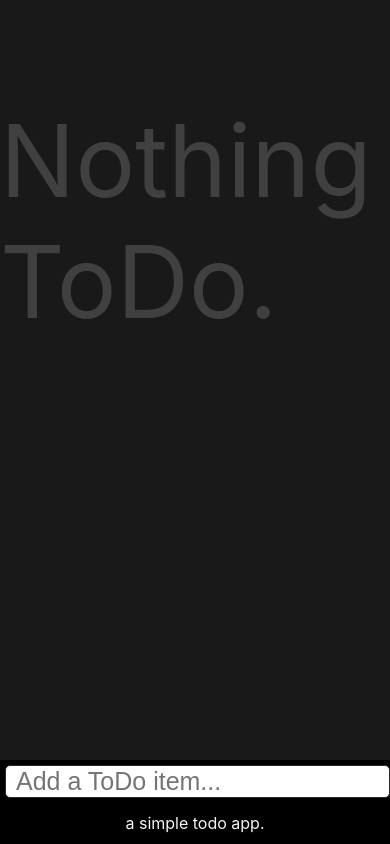
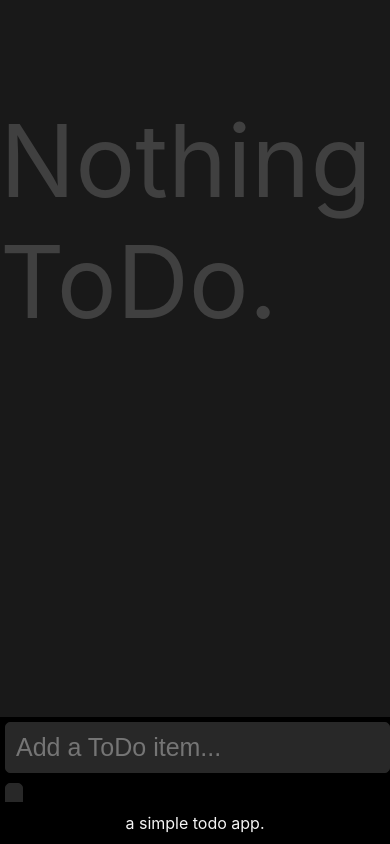
Before and after one commit to adriankristanto/react-to-do-list, a React (Create React App) app in the folder to-do-list/: page / in a window 390 px wide. Built offline with nearby package versions, Linux system fonts and the light colour scheme.

Commit message:
added a (not working) x button to todo item

```diff
--- a/to-do-list/src/InputArea.css
+++ b/to-do-list/src/InputArea.css
@@ -2,24 +2,71 @@
     position: fixed;
     bottom: 5%;
     width: 100%;
-    height: 5%;
+    height: 10%;
     background-color: black;
 }
 
 .input-area input[type=text] {
+    background-color: #282828;
+    color: whitesmoke;
     width: 95%;
     border: 1px groove #282828;
     border-radius: 5px;
+    padding-top: 10px;
+    padding-bottom: 10px;
     padding-left: 10px;
-    font-size: 25px;
-    margin: 5px;
+    font-size: 30px;
+    margin: 30px 5px;
 }
 
 .input-area button {
+    background-color: #282828;
+    color: whitesmoke;
     width: 3%;
     border: 1px groove #282828;
     border-radius: 5px;
     position: absolute;
-    margin: 5px;
-    font-size: 25px;
+    margin: 30px 5px;
+    font-size: 30px;
+    padding-top: 10px;
+    padding-bottom: 10px;
+    padding-left: 10px;
 }
+
+.input-area button:hover {
+    background-color: #404040;
+    animation-name: color-change;
+    animation-duration: 0.3s;
+}
+
+@keyframes color-change {
+    0%   {background-color: #282828;}
+    25%  {background-color: #323232;}
+    50%  {background-color: #363636;}
+    100% {background-color: #404040;}
+  }
+
+
+@media (max-width: 1000px) {
+
+    .input-area input[type=text] {
+        background-color: #282828;
+        color: whitesmoke;
+        width: 95%;
+        border: 1px groove #282828;
+        border-radius: 5px;
+        padding-left: 10px;
+        font-size: 25px;
+        margin: 5px;
+    }
+
+    .input-area button {
+        width: 3%;
+        border: 1px groove #282828;
+        border-radius: 5px;
+        position: absolute;
+        margin: 5px;
+        font-size: 25px;
+    }
+
+}
--- a/to-do-list/src/TodoItem.css
+++ b/to-do-list/src/TodoItem.css
@@ -14,6 +14,20 @@
     animation-duration: 0.3s;
   }
 
+  .todo-item button {
+    position: absolute;
+    right: 20px;
+    border-radius: 50%;
+    background-color: Transparent;
+    outline: none;
+    border: none;
+    color: whitesmoke;
+  }
+
+  .todo-item button:hover {
+    background-color: #282828;
+  }
+
   @keyframes color-change {
     0%   {background-color: #282828;}
     25%  {background-color: #323232;}
--- a/to-do-list/src/TodoItem.js
+++ b/to-do-list/src/TodoItem.js
@@ -14,6 +14,7 @@ function TodoItem(props){
         <div className="todo-item" onClick={() => props.handleItemClick(props.todo.id)}>
             <input type="checkbox" checked={props.todo.completed} />
             <p style={itemStyle}>{props.todo.text}</p>
+            <button>x</button>
         </div>
     );
 }
--- a/to-do-list/src/TodoList.css
+++ b/to-do-list/src/TodoList.css
@@ -1,6 +1,6 @@
 .todo-list {
     position: fixed;
-    height: 90%;
+    height: 85%;
     width: 100%;
     overflow-y: scroll;
     overflow-x: hidden;
```
